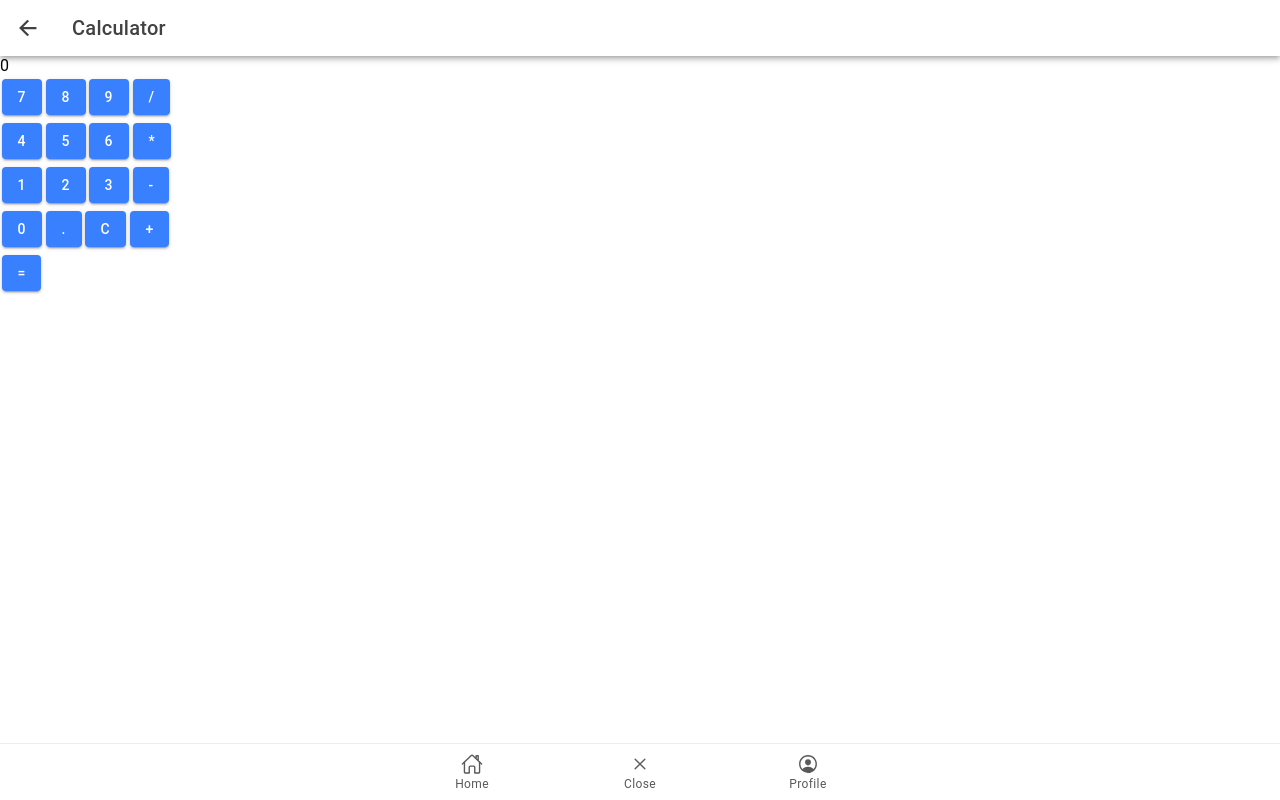
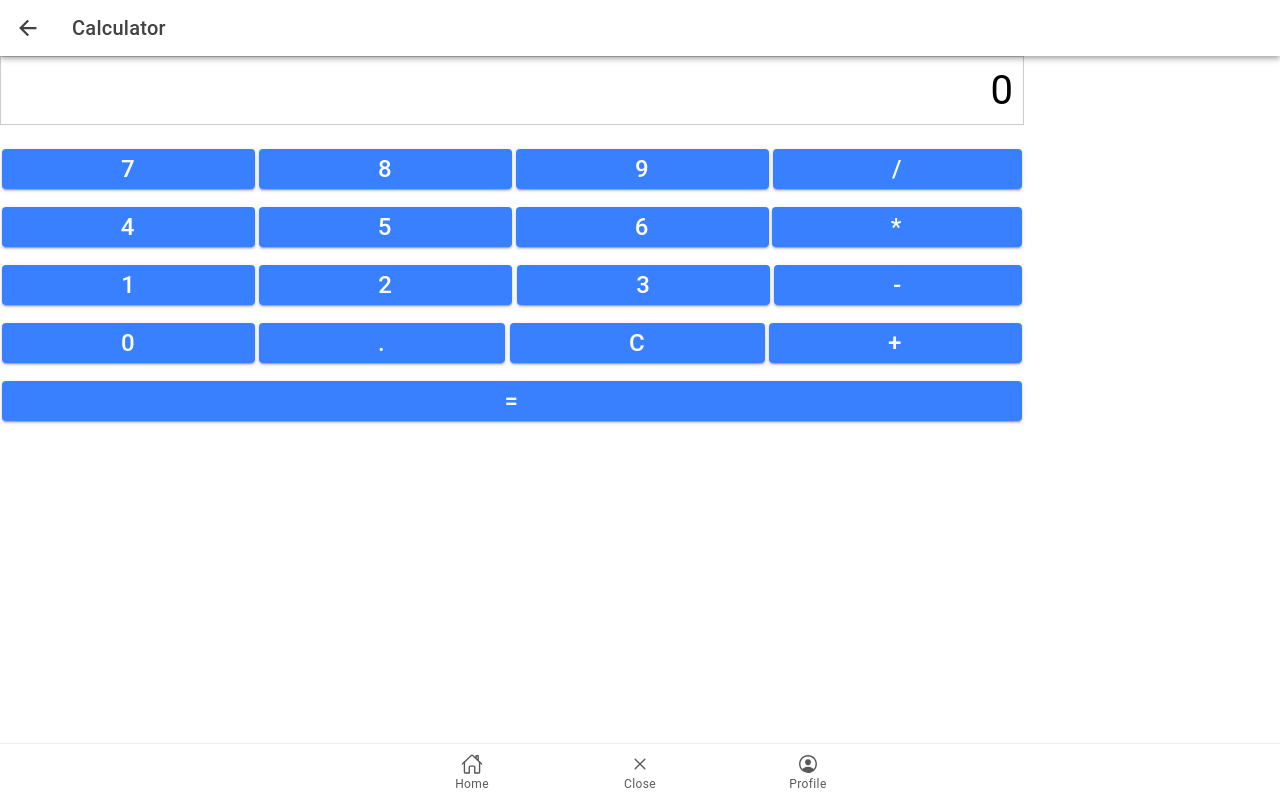
Before and after one commit to kenethlompon/ion-t-lompon, a React (Vite) app: page /Calculator in a window 1280 px wide. Built offline with nearby package versions, Linux system fonts and the light colour scheme.

Commit message:
added css for calculator

```diff
--- a/src/pages/Calculator.css
+++ b/src/pages/Calculator.css
@@ -0,0 +1,31 @@
+.calculator-container {
+    display: flex;
+    flex-direction: column;
+    justify-content: center;
+    align-items: center;
+    height: 100vh; /* Use viewport height for full screen */
+  }
+
+  .display {
+    font-size: 2.5em; /* Increase font size for the display */
+    padding: 10px;
+    margin-bottom: 20px;
+    border: 1px solid #ccc;
+    width: 80%;
+    text-align: right;
+  }
+
+  .buttons {
+    width: 80%;
+  }
+
+  .row {
+    display: flex;
+    justify-content: space-between;
+    margin-bottom: 10px;
+  }
+
+  ion-button {
+    flex-grow: 1;
+    font-size: 1.5em; /* Increase font size for the buttons */
+  }
```
